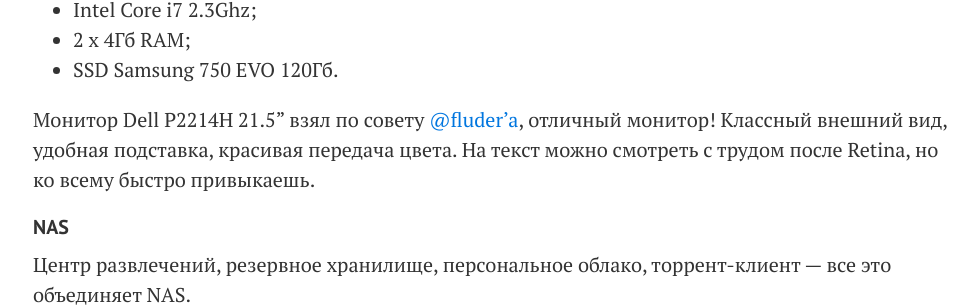
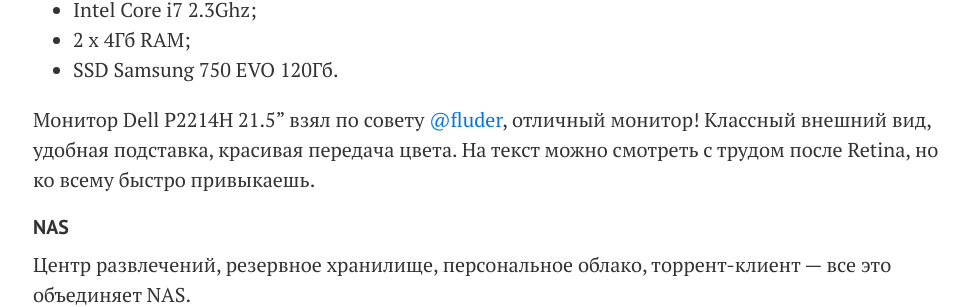
Before and after one commit to facetheheat/facetheheat.github.io, a Jekyll site: the page built from _posts/2016-06-17-desktop-first.markdown, in a window 1280 px wide and 900 px high, scrolled down 1175 px. Shown: the part 153-460 px from the top of the window, without its empty margins (147-1125 px from the left). Built offline with Jekyll 4.4.1, drawn with Linux system fonts in a browser that asks for light colours; comment, search, counter and statistics services are not loaded.

```diff
--- a/_posts/2016-06-17-desktop-first.markdown
+++ b/_posts/2016-06-17-desktop-first.markdown
@@ -33,7 +33,7 @@
 - 2 x 4Гб RAM;
 - SSD Samsung 750 EVO 120Гб.
 
-Монитор Dell P2214H 21.5" взял по совету [@fluder'a](https://fluder.co/), отличный монитор! Классный внешний вид, удобная подставка, красивая передача цвета. На текст можно смотреть с трудом после Retina, но ко всему быстро привыкаешь.
+Монитор Dell P2214H 21.5" взял по совету [@fluder](https://fluder.co/), отличный монитор! Классный внешний вид, удобная подставка, красивая передача цвета. На текст можно смотреть с трудом после Retina, но ко всему быстро привыкаешь.
 
 #### NAS
 Центр развлечений, резервное хранилище, персональное облако, торрент-клиент — все это объединяет NAS.
```
